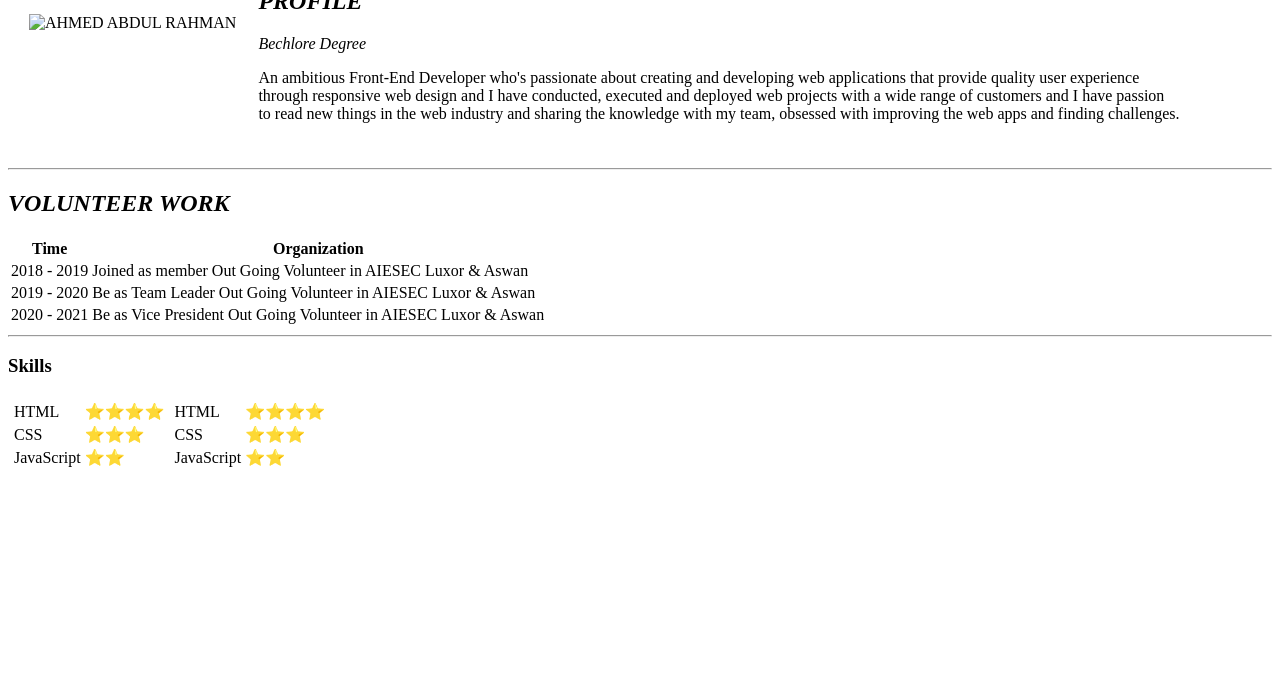
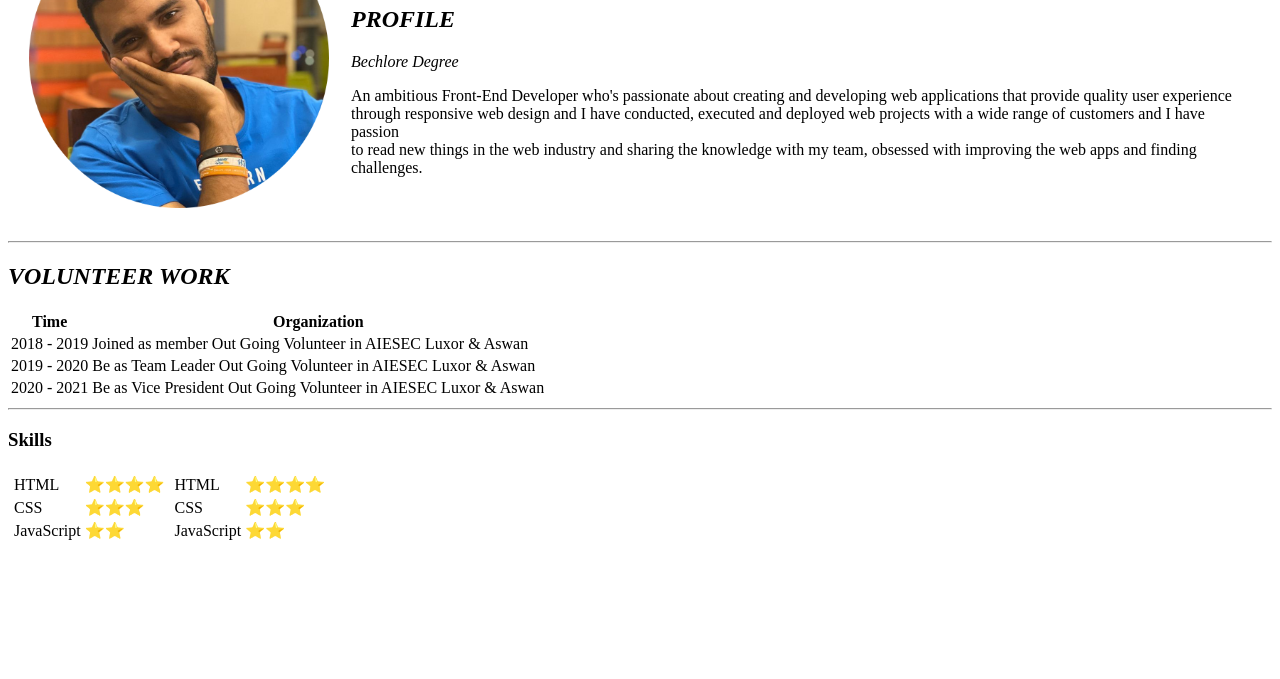
Before and after one commit to Nemo133-998/CV-Tem, a plain HTML site: page index.html in a window 1280 px wide. Shown: the part 121-800 px from the top of the page. Drawn offline with Linux system fonts and the light colour scheme.

Commit message:
Add files via upload

```diff
--- a/index.html
+++ b/index.html
@@ -9,7 +9,7 @@
   <table cellspacing="20">
     <tbody>
       <tr>
-        <td><img src="D:\Web Dev\Web Development\HTML - Personal Site\Nemo.png" width="300" height="300" alt="AHMED ABDUL RAHMAN"></td>
+        <td><img src=".\Nemo.png" width="300" height="300" alt="AHMED ABDUL RAHMAN"></td>
         <td>
           <h1><a href="contacts.html">Ahmed A.Rahman</a></h1>
           <h2><em><strong>PROFILE</strong></em></h2>
```
